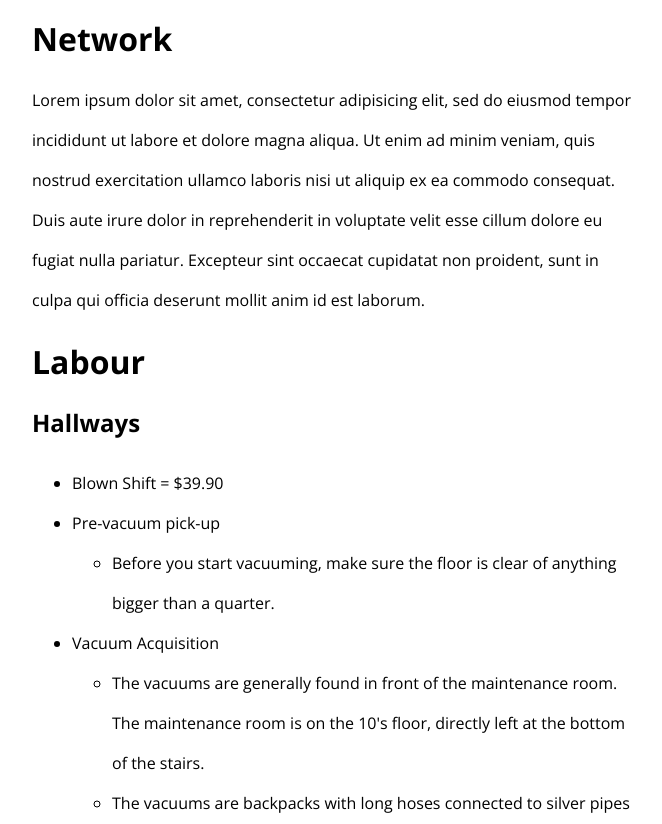
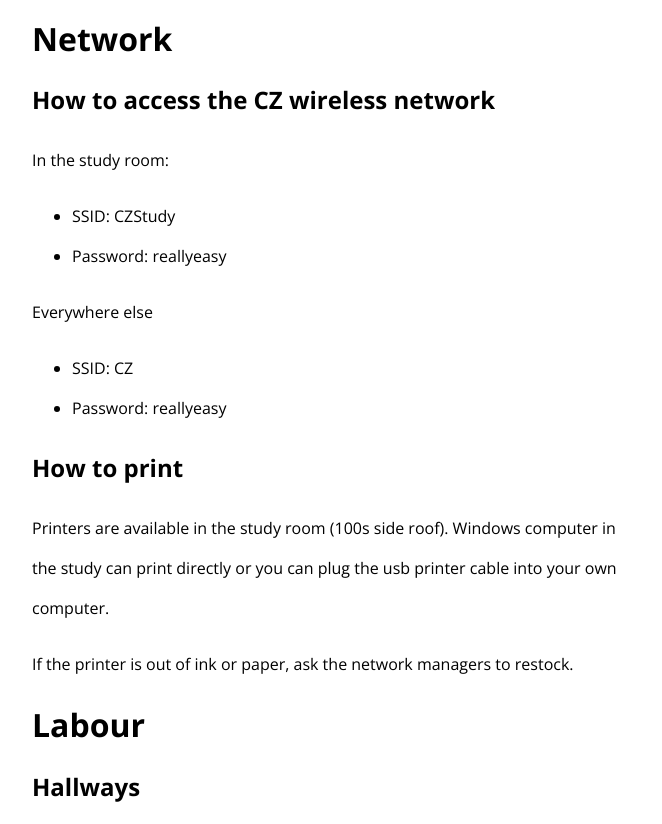
Before and after one commit to krackistan/krackguide, a plain HTML site: page index.html in a window 1280 px wide. Shown: the part 710-1534 px from the top of the page, without its empty margins (306-968 px from the left). Drawn offline with nearby package versions, Linux system fonts and the light colour scheme; a web font is replaced by a local one.

Commit message:
FF fix for scrollTop + network shit

```diff
--- a/index.html
+++ b/index.html
@@ -52,12 +52,20 @@
     <!-- Network section -->
     <div id="network">
         <h1>Network</h1>
-        <p>Lorem ipsum dolor sit amet, consectetur adipisicing elit, sed do eiusmod
-        tempor incididunt ut labore et dolore magna aliqua. Ut enim ad minim veniam,
-        quis nostrud exercitation ullamco laboris nisi ut aliquip ex ea commodo
-        consequat. Duis aute irure dolor in reprehenderit in voluptate velit esse
-        cillum dolore eu fugiat nulla pariatur. Excepteur sint occaecat cupidatat non
-        proident, sunt in culpa qui officia deserunt mollit anim id est laborum.</p>
+        <h2>How to access the CZ wireless network</h2>
+        <p>In the study room:</p>
+        <ul>
+            <li>SSID: CZStudy</li>
+            <li>Password: reallyeasy</li>
+        </ul>
+        <p>Everywhere else</p>
+        <ul>
+            <li>SSID: CZ</li>
+            <li>Password: reallyeasy</li>
+        </ul>
+        <h2>How to print</h2>
+        <p>Printers are available in the study room (100s side roof). Windows computer in the study can print directly or you can plug the usb printer cable into your own computer.</p>
+        <p>If the printer is out of ink or paper, ask the network managers to restock.</p>
     </div>
     <!-- Workship section -->
     <div id="workshift">
@@ -262,9 +270,10 @@ $('#container div').each(function(i) {
     });
 });
 
-$('#nav a').click(function(){
+$('#nav a').click(function(e){
+        e.preventDefault();
         var ref = $(this).attr('class');
-        $('html body').animate({
+        $('html,body').animate({
         scrollTop: $('#' + ref).offset().top
     }, 300);
     return false;
```
